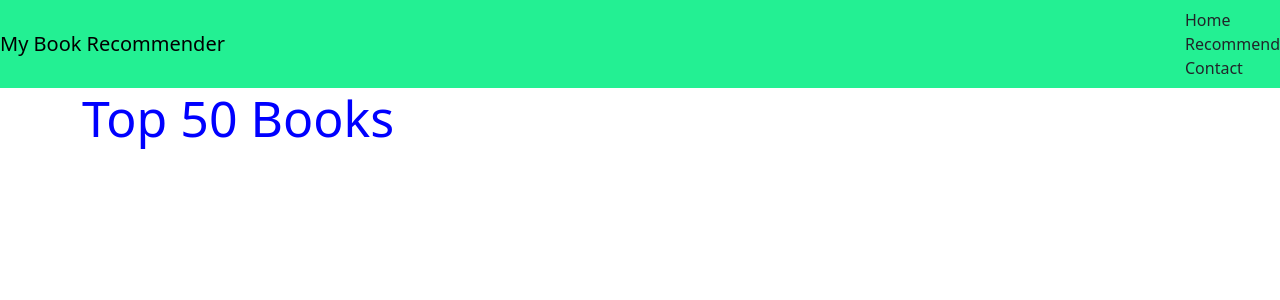
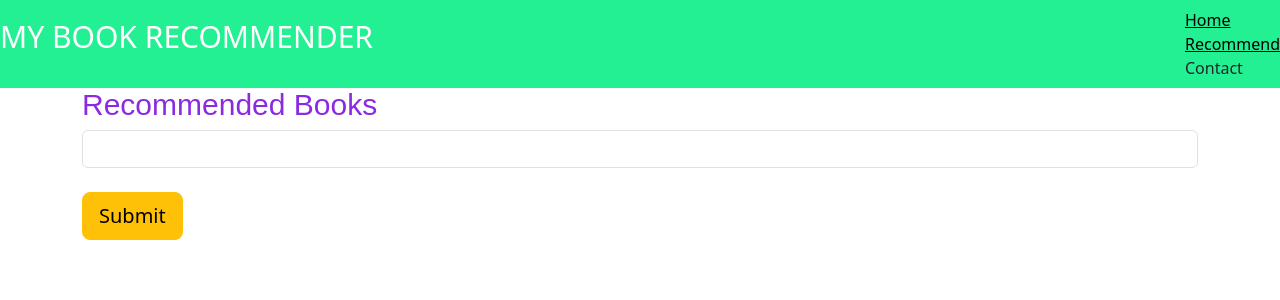
Before and after one commit to aruneer007/Bookrecommendersystem, a Flask app: template templates/recommend.html in a window 1280 px wide. Shown: the top 300 px of the page. Run offline with Flask 3, Linux system fonts and the light colour scheme; the template is opened without the code that fills it, so the values that code supplies are empty.

Commit message:
adding URL

```diff
--- a/app.py
+++ b/app.py
@@ -1,7 +1,11 @@
-from flask import Flask,render_template
+from flask import Flask,render_template,request
 import pickle
+import numpy as np
 
 popular_df = pickle.load(open('popular.pkl','rb'))
+pt = pickle.load(open('pt.pkl','rb'))
+books = pickle.load(open('books.pkl','rb'))
+similarity_score = pickle.load(open('similarity_score.pkl','rb'))
 
 app = Flask(__name__)
 
@@ -15,5 +19,27 @@ def index():
                            rating = list(popular_df['Avg_rating'].values),
                            )
 
+@app.route('/recommend')
+def recommend_ui():
+    return render_template('recommend.html')
+
+@app.route('/recommend_books', methods=['POST'])
+def recommend():
+    user_input = request.form.get('user_input')
+    index = np.where(pt.index==user_input)[0][0]
+    similar_items = sorted(list(enumerate(similarity_score[index])), key= lambda x: x[1], reverse=True)[1:6]
+    data = []
+    for i in similar_items:
+        item = []
+        temp_df = books[books['Book-Title'] == pt.index[i[0]]]
+        item.extend(list(temp_df.drop_duplicates('Book-Title')['Book-Title'].values))
+        item.extend(list(temp_df.drop_duplicates('Book-Title')['Book-Author'].values))
+        item.extend(list(temp_df.drop_duplicates('Book-Title')['Image-URL-M'].values))
+
+        data.append(item)
+
+    print(data)
+    return render_template('recommend.html', data= data)
+
 if __name__ == "__main__":
     app.run(debug=True)
--- a/templates/recommend.html
+++ b/templates/recommend.html
@@ -9,37 +9,48 @@
     .text-color{
         color: blue;
     }
+    .text-color2{
+        color: blueviolet;
+        font: 1em sans-serif;
+    }
 </style>
 <body style="background-color: white">
 
     <nav class="navbar" style = "background-color: #23f093">
-        <a class="navbar-brand">My Book Recommender</a>
+        <p class="navbar-brand; text-white" style="font-size: 30px;">MY BOOK RECOMMENDER</p>
         <ul class="nav navbar-nav">
-            <li><a>Home</a></li>
-            <li><a>Recommend</a></li>
+            <li><a class="text-black" href="/">Home</a></li>
+            <li><a class="text-black" href="/recommend">Recommend</a></li>
             <li><a>Contact</a></li>
         </ul>
     </nav>
     <div class="container">
         <div class="row">
-            <div class="col-md-13">
-                <h1 class="text-color" style="font-size: 50px;">Top 50 Books</h1>
+            <div class="col-md-12">
+                <h1 class="text-color2" style="font-size: 30px;">Recommended Books</h1>
+                <form action="/recommend_books" method="post">
+                    <input name="user_input" type="text" class = "form-control"><br>
+                    <input type="submit" class="btn btn-lg btn-warning">
+                </form>
             </div>
 
-            {% for i in range(book_name|length) %}
-
-                <div class="col-md-3" style="margin-top:50px">
-                    <div class="card">
-                        <div class="card-body">
-                            <img class="card-img-top" src="{{ image[i] }}">
-                            <p class="text-black">{{ book_name[i] }}</p>
-                            <h4 class="text-black">{{ author[i] }}</h4>
-                            <h4 class="text-black">Votes - {{ votes[i] }}</h4>
-                            <h4 class="text-black">Rating - {{ rating[i] }}</h4>
+            {% if data %}
+                {% for i in data %}
+                    <div class="col-md-3" style="margin-top:50px">
+                        <div class="card">
+                            <div class="card-body">
+                                <img class="card-img-top" src="{{i[2]}}">
+                                <p class="text-black">{{i[0]}}</p>
+                                <h4 class="text-black">{{i[1]}}</h4>
+                            </div>
                         </div>
                     </div>
-                </div>
-            {% endfor %}
+                {% endfor %}
+            {% endif %}
+
+
+
+
         </div>
     </div>
 </body>
```
Also changed, not shown: 4 other files.
